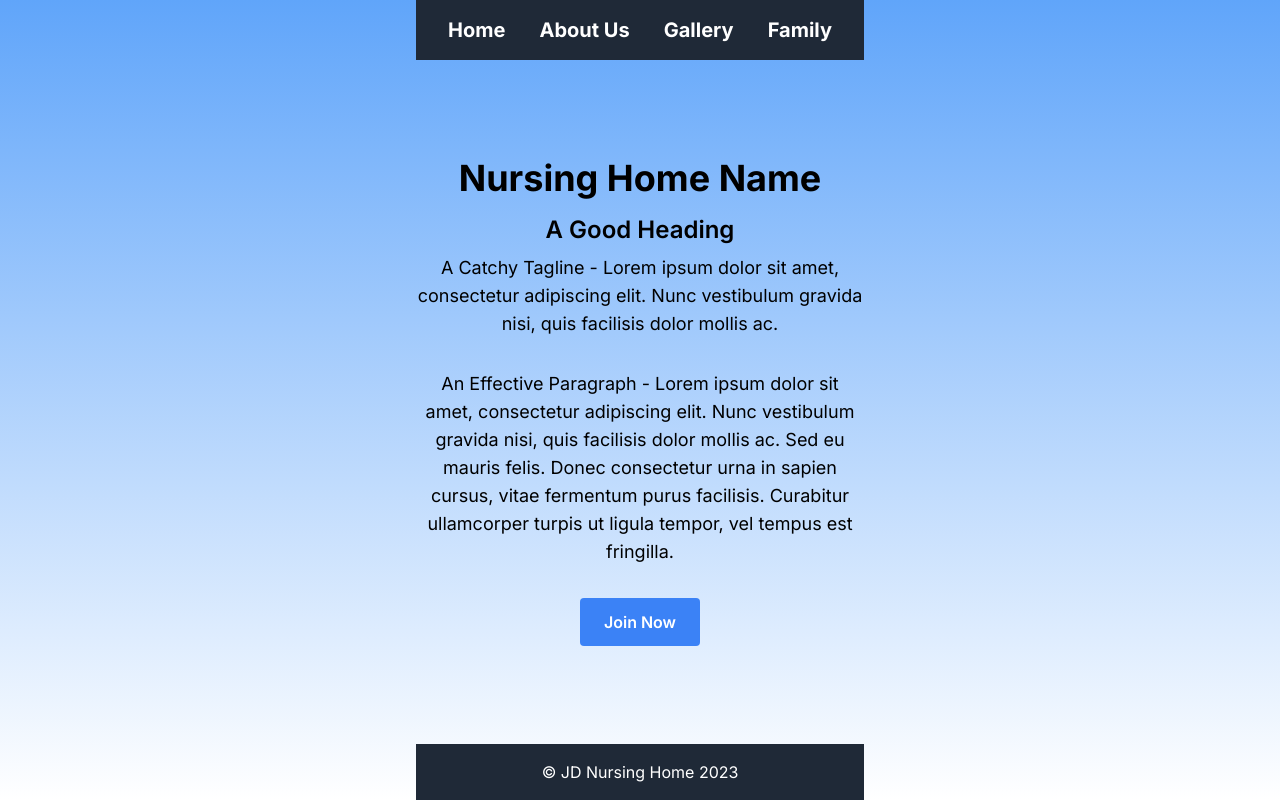
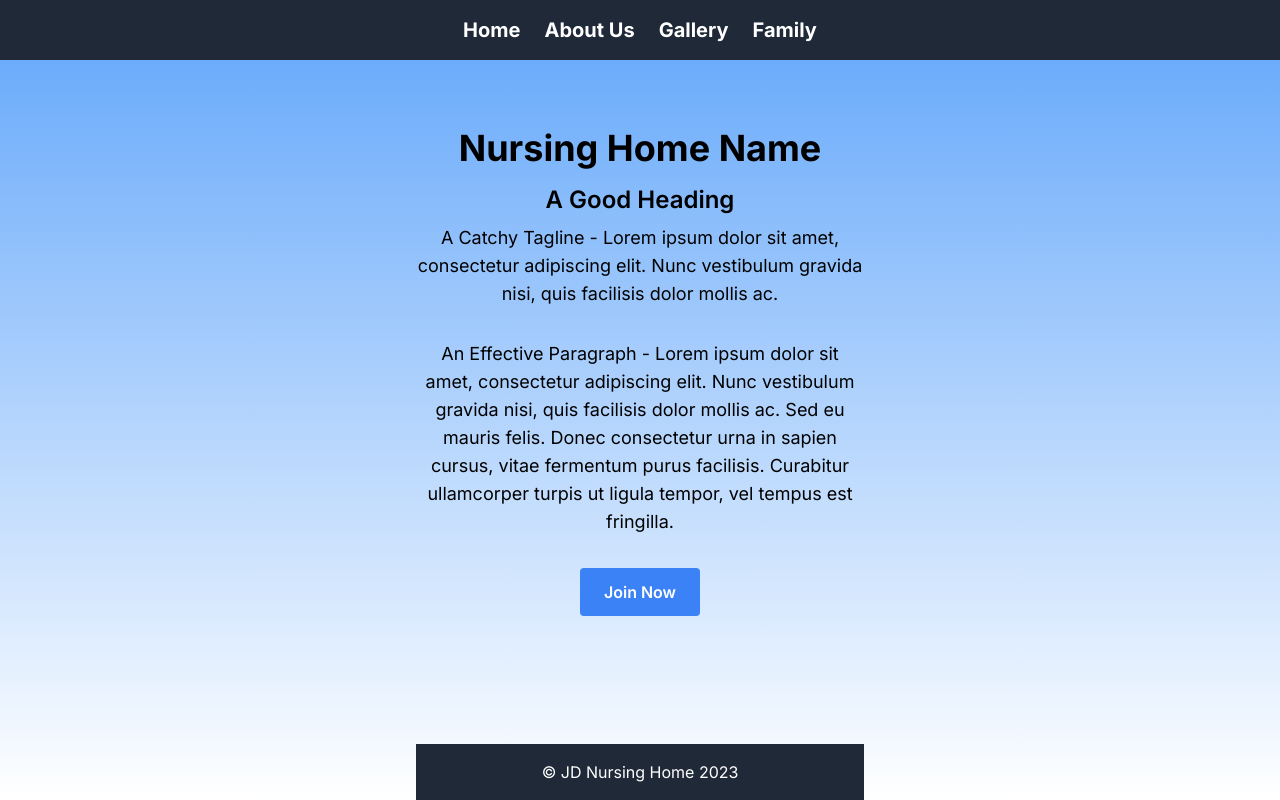
Before and after one commit to sunandasamanta/next-app, a Next.js app: page / in a window 1280 px wide. Built offline with nearby package versions, Linux system fonts and the light colour scheme.

Commit message:
added navbar globally with laytout

```diff
--- a/src/app/components/Navbar.jsx
+++ b/src/app/components/Navbar.jsx
@@ -2,7 +2,8 @@ import Link from "next/link";
 
 const Navbar = () => {
   return (
-    <nav className="bg-gray-800 py-4 px-8 text-white flex justify-between">
+    <div className="absolute w-screen">
+      <nav className="bg-gray-800 py-4 px-8 text-white flex justify-center gap-6">
         <div>
           <Link href="/">
             <p className="text-xl font-bold">Home</p>
@@ -24,6 +25,7 @@ const Navbar = () => {
           </Link>
         </div>
       </nav>
+    </div>
   );
 };
 
--- a/src/app/components/NursingHomeLandingPage.jsx
+++ b/src/app/components/NursingHomeLandingPage.jsx
@@ -1,11 +1,11 @@
 // pages/index.js
-import Navbar from "./Navbar";
+// import Navbar from "./Navbar";
 import Link from "next/link";
 
 const NursingHomeLandingPage = () => {
   return (
     <div className="min-h-screen flex flex-col">
-      <Navbar />
+      {/* <Navbar /> */}
       <main className="flex flex-col items-center justify-center flex-grow">
         <h1 className="text-4xl font-bold mb-4">Nursing Home Name</h1>
         <h2 className="text-2xl font-semibold mb-2">A Good Heading</h2>
--- a/src/app/layout.js
+++ b/src/app/layout.js
@@ -1,5 +1,6 @@
 import './globals.css'
-import { Inter } from 'next/font/google'
+import { Inter } from 'next/font/google';
+import Navbar from './components/Navbar';
 
 const inter = Inter({ subsets: ['latin'] })
 
@@ -11,7 +12,10 @@ export const metadata = {
 export default function RootLayout({ children }) {
   return (
     <html lang="en">
-      <body className={inter.className}>{children}</body>
+      <body className={inter.className}>
+        <Navbar />
+        {children}
+        </body>
     </html>
   )
 }
```
Lines whose indentation alone changed are shown as unchanged.
